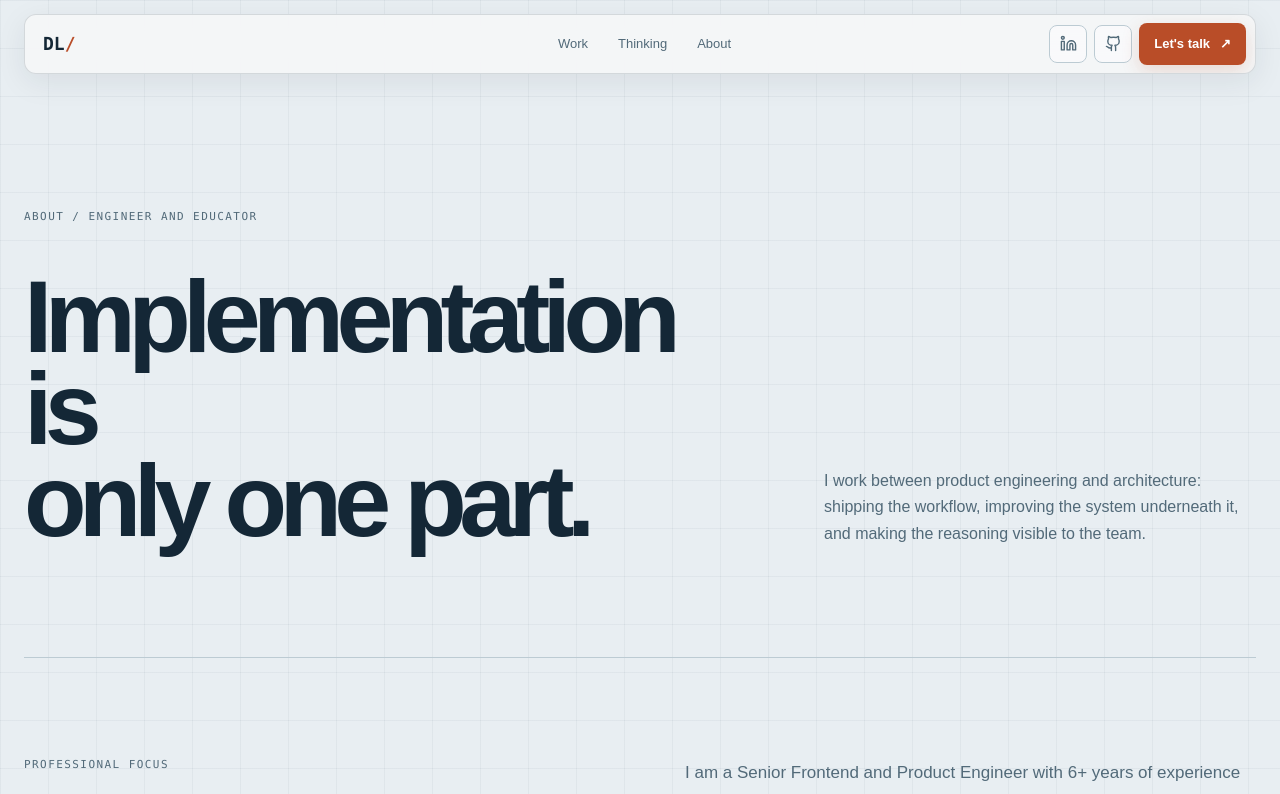
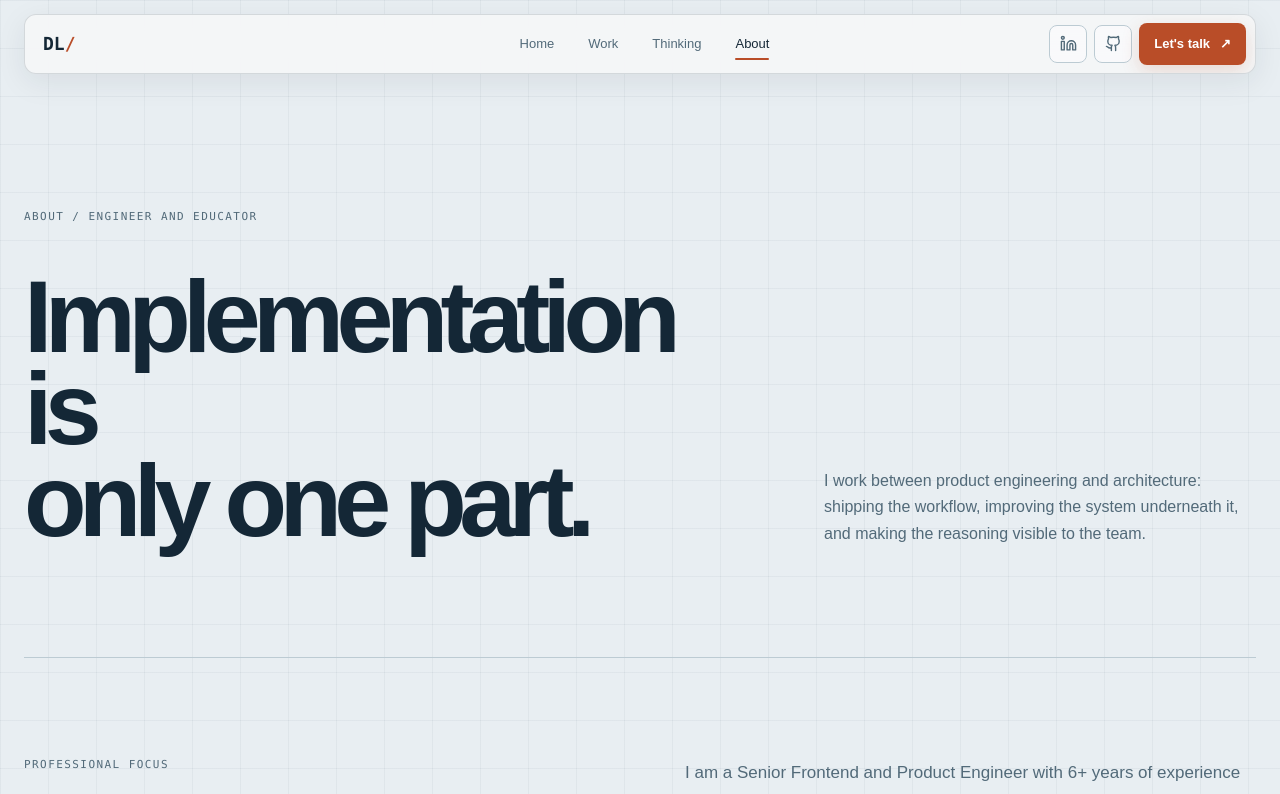
Before and after one commit to Dmitrii-Lobanov/portfolio, a Next.js app: page /about in a window 1280 px wide. Shown: the top 794 px of the page. Built offline with nearby package versions, Linux system fonts and the light colour scheme.

Commit message:
Chore: fix routing

```diff
--- a/src/app/globals.css
+++ b/src/app/globals.css
@@ -116,12 +116,31 @@ a {
   gap: 30px;
 }
 .nav-links a {
+  position: relative;
+  padding: 8px 2px;
   font-size: 13px;
   color: var(--muted);
   transition: color 160ms ease;
 }
-.nav-links a:hover {
+.nav-links a::after {
+  content: "";
+  position: absolute;
+  right: 2px;
+  bottom: 2px;
+  left: 2px;
+  height: 2px;
+  border-radius: 99px;
+  background: var(--acid-dark);
+  transform: scaleX(0);
+  transform-origin: center;
+  transition: transform 220ms cubic-bezier(0.22, 1, 0.36, 1);
+}
+.nav-links a:hover,
+.nav-links a.is-active {
   color: var(--ink);
+}
+.nav-links a.is-active::after {
+  transform: scaleX(1);
 }
 .nav-actions {
   justify-self: end;
@@ -165,6 +184,12 @@ a {
 }
 .nav-contact span {
   color: white;
+}
+.nav-contact.is-active {
+  box-shadow:
+    0 0 0 2px var(--paper-bright),
+    0 0 0 4px rgba(185, 77, 40, 0.32),
+    0 6px 18px rgba(185, 77, 40, 0.18);
 }
 
 .hero-section,
@@ -2330,6 +2355,10 @@ a {
 .nav-menu > div a:hover {
   background: var(--paper);
 }
+.nav-menu > div a.is-active {
+  background: rgba(185, 77, 40, 0.1);
+  color: var(--acid-dark);
+}
 
 .editorial-home-hero {
   padding-bottom: 0;
--- a/src/components/header.tsx
+++ b/src/components/header.tsx
@@ -1,13 +1,21 @@
+"use client";
+
 import Link from "next/link";
+import { usePathname } from "next/navigation";
 import { GithubIcon, LinkedinIcon } from "@/components/icons";
 
 const navItems = [
+  { name: "Home", href: "/" },
   { name: "Work", href: "/work" },
   { name: "Thinking", href: "/thinking" },
   { name: "About", href: "/about" },
 ];
 
 export function Header() {
+  const pathname = usePathname();
+  const isActive = (href: string) =>
+    href === "/" ? pathname === "/" : pathname.startsWith(href);
+
   return (
     <header className="site-header">
       <nav aria-label="Main navigation">
@@ -16,7 +24,12 @@ export function Header() {
         </Link>
         <div className="nav-links">
           {navItems.map((item) => (
-            <Link key={item.name} href={item.href}>
+            <Link
+              key={item.name}
+              href={item.href}
+              className={isActive(item.href) ? "is-active" : undefined}
+              aria-current={isActive(item.href) ? "page" : undefined}
+            >
               {item.name}
             </Link>
           ))}
@@ -26,7 +39,12 @@ export function Header() {
             <summary aria-label="Open site navigation">Menu</summary>
             <div>
               {navItems.map((item) => (
-                <Link key={item.name} href={item.href}>
+                <Link
+                  key={item.name}
+                  href={item.href}
+                  className={isActive(item.href) ? "is-active" : undefined}
+                  aria-current={isActive(item.href) ? "page" : undefined}
+                >
                   {item.name}
                 </Link>
               ))}
@@ -52,7 +70,11 @@ export function Header() {
           >
             <GithubIcon width={17} height={17} aria-hidden="true" />
           </a>
-          <Link href="/contact" className="nav-contact">
+          <Link
+            href="/contact"
+            className={`nav-contact${pathname.startsWith("/contact") ? " is-active" : ""}`}
+            aria-current={pathname.startsWith("/contact") ? "page" : undefined}
+          >
             Let&apos;s talk <span aria-hidden="true">↗</span>
           </Link>
         </div>
```
